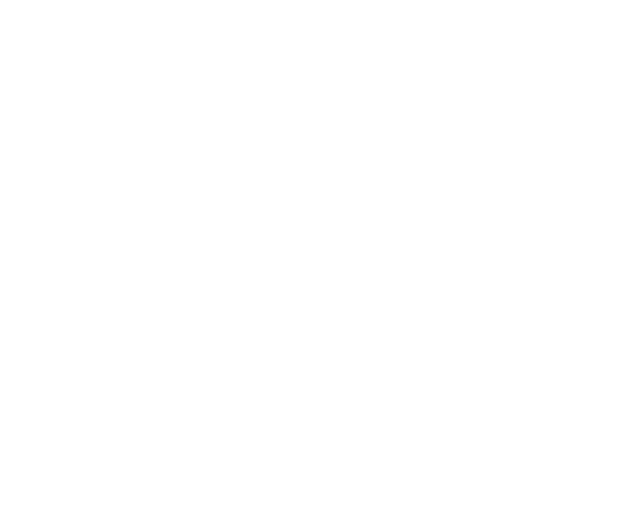
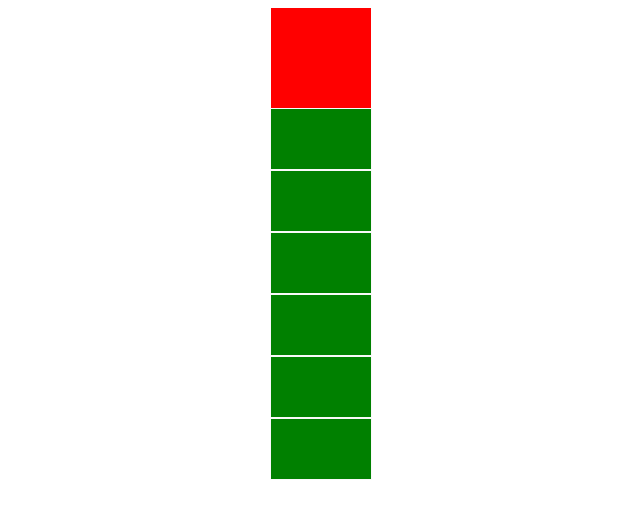
Before and after one commit to GustavoRRSilva/JavascriptDankiCode-, a plain HTML site: page index.html in a window 1280 px wide. Shown: the whole page, without its empty margins (319-959 px from the left). Drawn offline with Linux system fonts and the light colour scheme.

Commit message:
fim da aula manipulando css através de classes

```diff
--- /dev/null
+++ b/DOM/manipulandoCss.js
@@ -0,0 +1,17 @@
+//Pelo Id
+var element = document.getElementById("box")
+element.style.width = "100px";
+element.style.height = "100px";
+element.style.margin = "auto";
+element.style.backgroundColor = "red";
+
+//Pela classe
+
+var element2 = document.getElementsByClassName("box");
+for(let i = 0; i < element2.length; i++){
+    element2[i].style.width ="100px" ;
+    element2[i].style.height ="60px" ;
+    element2[i].style.backgroundColor = "green" ;
+    element2[i].style.border = "1px solid #f9f9f9" ;
+    element2[i].style.margin ="auto" ;
+}
--- a/index.html
+++ b/index.html
@@ -1,18 +1,33 @@
 <!DOCTYPE html>
 <html lang="en">
-<head>
-    <meta charset="UTF-8">
-    <meta http-equiv="X-UA-Compatible" content="IE=edge">
-    <meta name="viewport" content="width=device-width, initial-scale=1.0">
+  <head>
+    <meta charset="UTF-8" />
+    <meta http-equiv="X-UA-Compatible" content="IE=edge" />
+    <meta name="viewport" content="width=device-width, initial-scale=1.0" />
 
     <title>Aula Javascript</title>
-</head>
-<body>
-    <script src="consoleAlertas.js"></script>
-    <script src="varConst.js"></script>
-    <script src="leitura.js"></script>
-    <script src="poo.js"></script>
-    <script src="classes.js"></script>
-    <script src="data.js"></script>
-</body>
+  </head>
+  <style>
+    * {
+      font-family: sans-serif;
+    }
+  </style>
+  <body>
+    <!-- Primeira Aula DOM
+    <p class="p">olá mundo </p>
+    <p class="p">olá mundo </p>
+    <p class="p">olá mundo </p>
+    <p class="p">olá mundo </p>
+    <p class="p">olá mundo </p>
+    <script src="DOM/script.js"></script>
+  -->
+    <div id="box"></div>
+    <div class="box"></div>
+    <div class="box"></div>
+    <div class="box"></div>
+    <div class="box"></div>
+    <div class="box"></div>
+    <div class="box"></div>
+    <script src="/DOM/manipulandoCss.js"></script>
+  </body>
 </html>
```
Also changed, not shown: DOM/script.js (added, +7 -0 lines), POO/POO.js (renamed from POO.js), POO/classes.js (renamed from classes.js), POO/consoleAlertas.js (renamed from consoleAlertas.js), POO/data.js (renamed from data.js), POO/leitura.js (renamed from leitura.js), POO/varConst.js (renamed from varConst.js).
